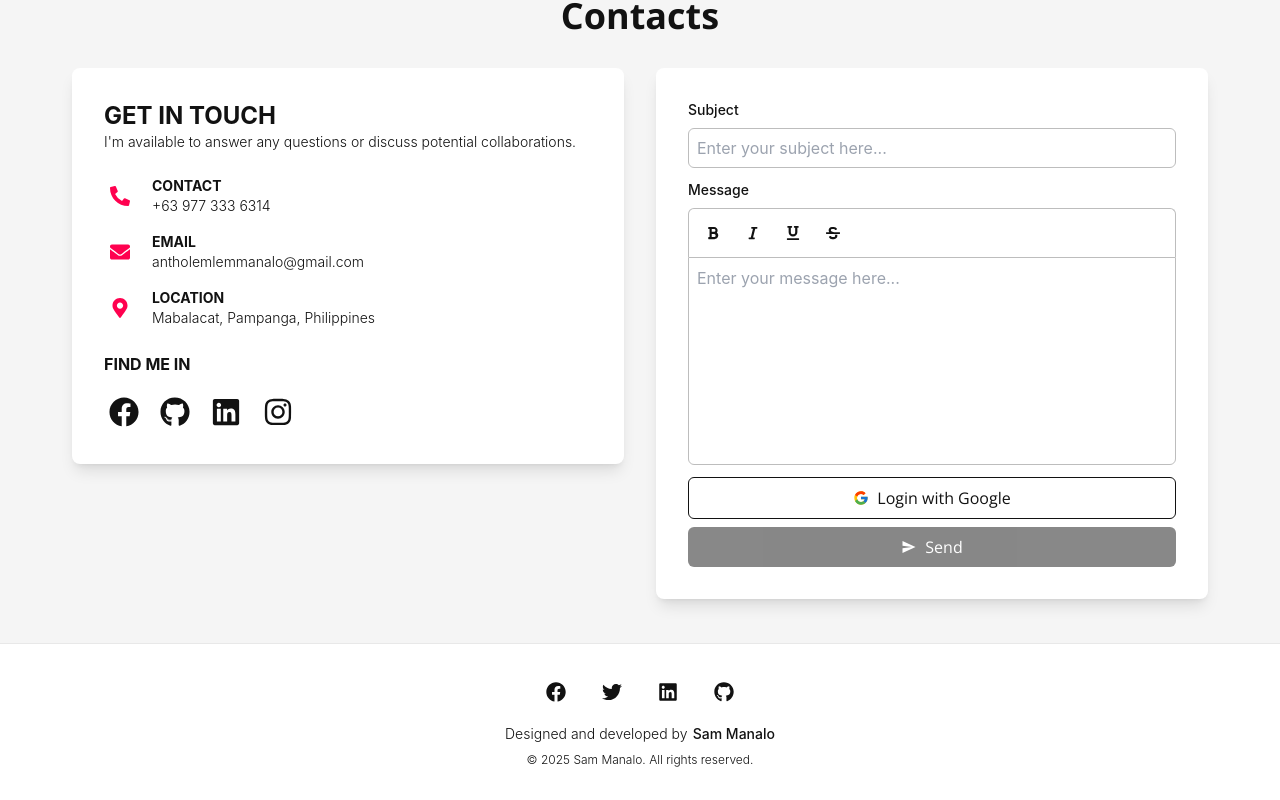
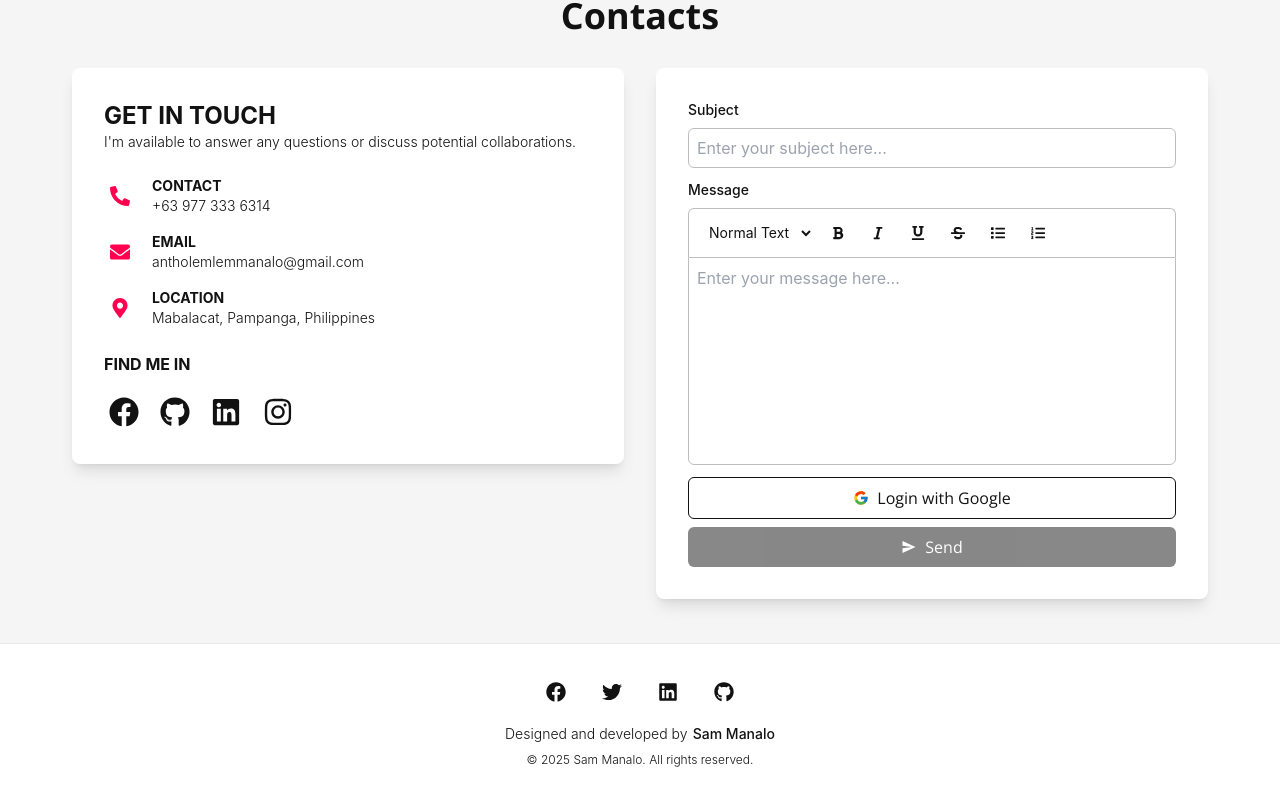
Before and after one commit to Antholem/web-portfolio, a React (Create React App) app in the folder portfolio/client/: page / in a window 1280 px wide. Shown: the part 1808-2608 px from the top of the page. Built offline with nearby package versions, Linux system fonts and the light colour scheme.

Commit message:
Added list and headers

```diff
--- a/portfolio/client/package.json
+++ b/portfolio/client/package.json
@@ -5,11 +5,14 @@
   "dependencies": {
     "axios": "^1.7.9",
     "cra-template": "1.2.0",
+    "dompurify": "^3.2.3",
+    "draft-convert": "^2.1.13",
     "draft-js": "^0.11.7",
     "draft-js-export-html": "^1.4.1",
     "firebase": "^11.1.0",
     "react": "^18.3.0",
     "react-dom": "^18.3.0",
+    "react-draft-wysiwyg": "^1.15.0",
     "react-icons": "^5.4.0",
     "react-scripts": "5.0.1",
     "react-scroll": "^1.9.0",
--- a/portfolio/client/src/components/TextEditor.js
+++ b/portfolio/client/src/components/TextEditor.js
@@ -1,7 +1,7 @@
 import React, { useState, useRef, useEffect } from "react";
 import { useThemeStore } from "../store/themeStore";
 import * as Icon from "react-icons/fa";
-import { IconButton } from "./";
+import { IconButton, Select } from "./";
 import { Editor as DraftEditor, EditorState, RichUtils } from "draft-js";
 import "draft-js/dist/Draft.css";
 
@@ -48,6 +48,31 @@ const TextEditor = ({
     setEditorState(RichUtils.toggleInlineStyle(editorState, "STRIKETHROUGH"));
   };
 
+  const toggleBlockType = (blockType) => {
+    setEditorState(RichUtils.toggleBlockType(editorState, blockType));
+  };
+
+  const blockStyleFn = (block) => {
+    const blockType = block.getType();
+
+    switch (blockType) {
+      case "header-one":
+        return "text-3xl font-bold mb-4";
+      case "header-two":
+        return "text-2xl font-bold mb-4";
+      case "header-three":
+        return "text-xl font-bold mb-4";
+      case "header-four":
+        return "text-lg font-bold mb-4";
+      case "header-five":
+        return "text-base font-bold mb-4";
+      case "header-six":
+        return "text-sm font-bold mb-4";
+      default:
+        return "";
+    }
+  };
+
   const handleEditorChange = (newEditorState) => {
     setEditorState(newEditorState);
     if (typeof onChange === "function") {
@@ -63,21 +88,39 @@ const TextEditor = ({
     }
   };
 
-  const isEditorEmpty = !editorState.getCurrentContent().hasText();
+  const isEditorEmpty =
+  !editorState.getCurrentContent().hasText() &&
+  !["unordered-list-item", "ordered-list-item"].includes(
+    editorState.getCurrentContent().getBlockMap().first().getType()
+  );
 
   const isBoldActive = editorState.getCurrentInlineStyle().has("BOLD");
   const isItalicActive = editorState.getCurrentInlineStyle().has("ITALIC");
   const isUnderlineActive = editorState.getCurrentInlineStyle().has("UNDERLINE");
   const isStrikethroughActive = editorState.getCurrentInlineStyle().has("STRIKETHROUGH");
 
+  const currentBlockType = editorState.getCurrentContent().getBlockMap().first().getType();
+  const isULActive = currentBlockType === "unordered-list-item";
+  const isOLActive = currentBlockType === "ordered-list-item";
+
   const Tools = () => (
     <div
-      className={`p-2 border-t border-r border-l rounded-t-md flex gap-2 ${
-        theme === "dark"
-          ? "bg-dark-paper border-dark-text-disabled"
-          : "bg-light-paper border-light-text-disabled"
-      }`}
+      className={`p-2 border-t border-r border-l rounded-t-md flex gap-2 ${theme === "dark" ? "bg-dark-paper border-dark-text-disabled" : "bg-light-paper border-light-text-disabled"}`}
     >
+    <Select
+      variant="flushed"
+      size="sm"
+      value={currentBlockType || "unstyled"}
+      onChange={(e) => toggleBlockType(e.target.value)}
+    >
+      <option value="unstyled">Normal Text</option>
+      <option value="header-one">Heading 1</option>
+      <option value="header-two">Heading 2</option>
+      <option value="header-three">Heading 3</option>
+      <option value="header-four">Heading 4</option>
+      <option value="header-five">Heading 5</option>
+      <option value="header-six">Heading 6</option>
+    </Select>
       <IconButton
         type="button"
         onMouseDown={toggleBold}
@@ -110,6 +153,22 @@ const TextEditor = ({
         variant="text"
         size="xs"
       />
+      <IconButton
+        type="button"
+        onMouseDown={(e) => { e.preventDefault(); toggleBlockType("unordered-list-item"); }}
+        aria-label="UL"
+        icon={<Icon.FaList className={isULActive && "text-brand"} />}
+        variant="text"
+        size="xs"
+      />
+      <IconButton
+        type="button"
+        onMouseDown={(e) => { e.preventDefault(); toggleBlockType("ordered-list-item"); }}
+        aria-label="OL"
+        icon={<Icon.FaListOl className={isOLActive && "text-brand"} />}
+        variant="text"
+        size="xs"
+      />
     </div>
   );
 
@@ -136,6 +195,7 @@ const TextEditor = ({
         ref={editorRef}
         editorState={editorState}
         onChange={handleEditorChange}
+        blockStyleFn={blockStyleFn}
         {...props}
       />
     </div>
@@ -144,9 +204,7 @@ const TextEditor = ({
   return (
     <div
       ref={editorContainerRef}
-      className={`rounded-md ${
-        theme === "dark" ? "bg-dark-paper" : "bg-light-paper"
-      } ${className}`}
+      className={`rounded-md ${theme === "dark" ? "bg-dark-paper" : "bg-light-paper"} ${className}`}
     >
       <div>
         <Tools />
```
Also changed, not shown: 1 other file (tests, documents, lock files or other folders).
